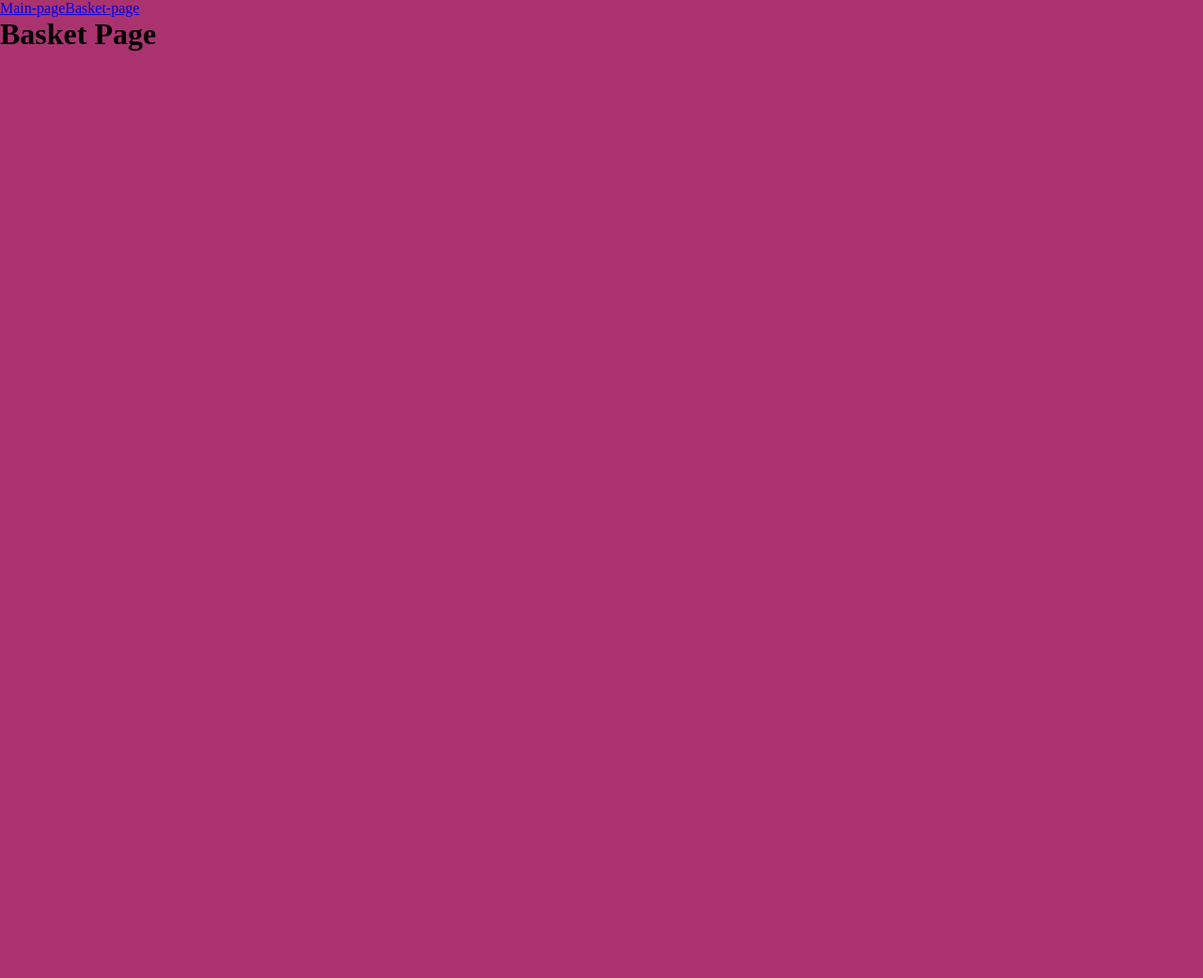
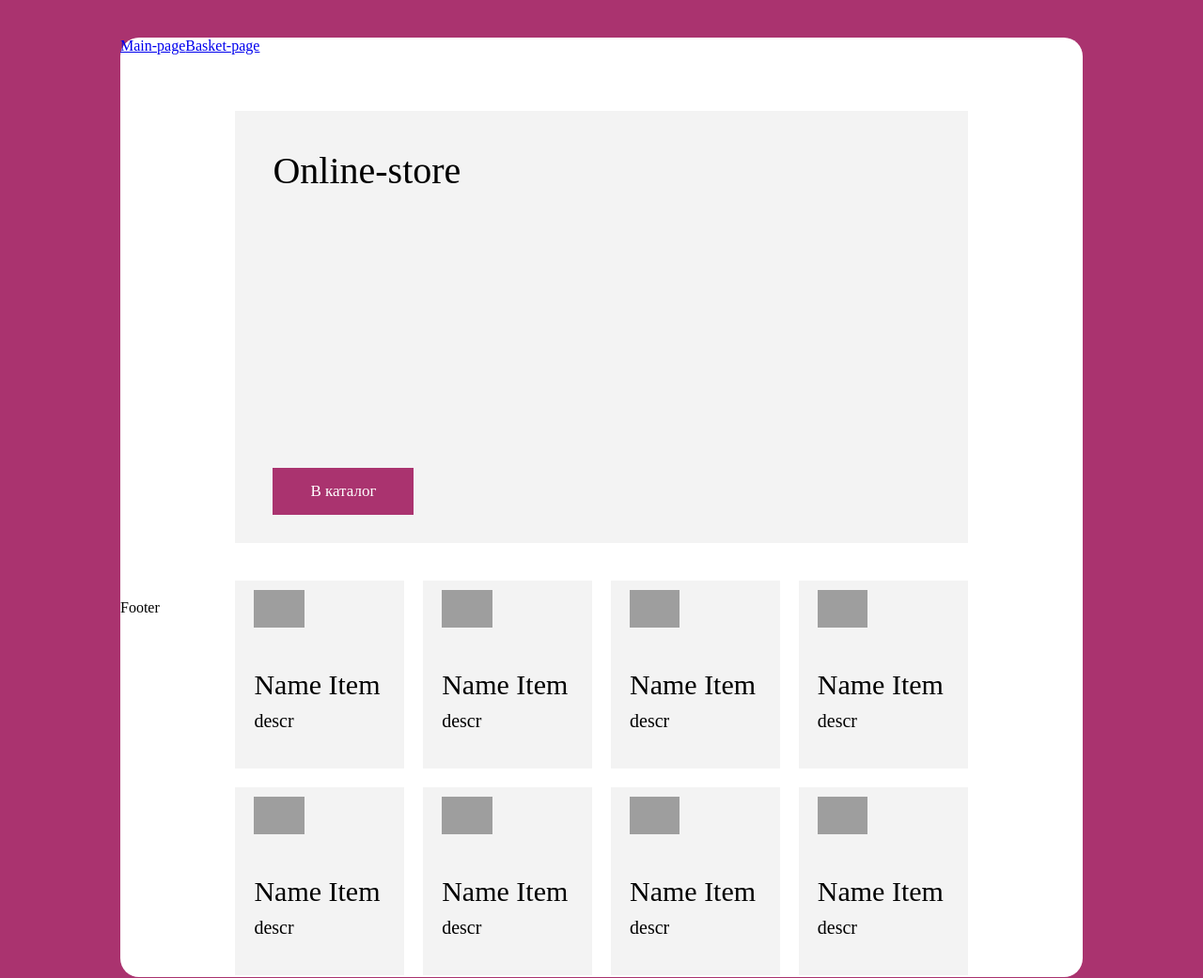
Before and after one commit to vladislavchikkj/Online-Store, a website built with webpack: page online-store/src/index.html in a window 1280 px wide. Shown: the whole page at 94% size. Before the commit the page ends 800 px from the top, so only its background shows below. Built offline with nearby package versions, Linux system fonts and the light colour scheme; grey boxes are pictures that could not be loaded.

Commit message:
add: fix layot response

```diff
--- a/online-store/src/pages/app/index.ts
+++ b/online-store/src/pages/app/index.ts
@@ -1,55 +1,17 @@
-import Page from '../core/templates/page'
-import MainPage from "../main-page";
-import BasketPage from "../basket-page";
-import Header from '../core/components/header';
+import WrapApp from "../core/wrapComponents";
 
-export const enum PageIds {
-    MainPage = 'main-page',
-    BasketPage = 'basket-page',
-}
 
-class App {
-    private static container: HTMLElement = document.body; // Потомучто в статике недоступен this
-    private static defaultPageId: string = 'current-page';
-    private initialPage: MainPage;
-    private header: Header;
+class App{
 
-    static renderNewPage(idPage: string) {
-        const currentPageHTML = document.querySelector(`#${App.defaultPageId}`);
-        if(currentPageHTML){
-            currentPageHTML.remove();
-        }
-        let page: Page | null = null;
-
-        if(idPage === PageIds.MainPage){
-            page = new MainPage(idPage)
-        } else if (idPage === PageIds.BasketPage) {
-            page = new BasketPage(idPage);
-        }
-
-        if(page){
-            const pageHTML = page.render();
-            pageHTML.id = App.defaultPageId;
-            App.container.append(pageHTML)
-        }
-    }
-
-    private enableRouteChange() {
-        window.addEventListener('hashchange', () => {
-            const hash = window.location.hash.slice(1);
-            App.renderNewPage(hash)
-        })
-    }
+    private static container: HTMLElement = document.body;
+    private wrapApp: WrapApp;
 
     constructor() {
-        this.initialPage = new MainPage('main-page');
-        this.header = new Header('header', 'header-container');
+        this.wrapApp = new WrapApp();
     }
 
     run() {
-        App.container.append(this.header.render());
-        App.renderNewPage('basket-page');
-        this.enableRouteChange();
+        App.container.append(this.wrapApp.renderWrapApp());
     }
 }
 
--- a/online-store/src/pages/basket-page/index.ts
+++ b/online-store/src/pages/basket-page/index.ts
@@ -11,7 +11,7 @@ class BasketPage extends Page {
     }
 
     render() {
-        const title = this.createHeaderTitle(BasketPage.TextObgect.MainTitle)
+        const title = this.createPage(BasketPage.TextObgect.MainTitle)
         this.container.append(title);
         return this.container;
     }
--- /dev/null
+++ b/online-store/src/pages/core/components/foter.ts
@@ -0,0 +1,21 @@
+import Component from "../templates/components";
+
+
+class Footer extends Component {
+    constructor(tagName: string, className: string) {
+        super(tagName, className);
+    }
+
+    renderPageButtons() {
+        const pageButtons = document.createElement('div');
+        pageButtons.innerText = 'Footer'
+        this.container.append(pageButtons)
+    }
+
+    render() {
+        this.renderPageButtons()
+        return this.container;
+    }
+}
+
+export default Footer;
--- a/online-store/src/pages/core/components/header.ts
+++ b/online-store/src/pages/core/components/header.ts
@@ -1,6 +1,6 @@
 import Component from "../templates/components";
-import { PageIds } from '../../app';
-
+import { PageIds } from '../../core/wrapComponents';
+import Page from "../templates/page";
 const Buttons = [
     {
         id: PageIds.MainPage,
@@ -29,7 +29,7 @@ class Header extends Component {
     }
 
     render() {
-        this.renderPageButtons();
+        this.renderPageButtons()
         return this.container;
     }
 }
--- a/online-store/src/pages/core/templates/page.ts
+++ b/online-store/src/pages/core/templates/page.ts
@@ -1,21 +1,25 @@
 abstract class Page {
     protected container: HTMLElement;
     static TextObgect = {};
+
 
     constructor(id: string) {
         this.container = document.createElement('div')
         this.container.id = id;
     }
 
-    protected createHeaderTitle(text: string) {
-        const headerTitle = document.createElement('h1');
-        headerTitle.innerHTML = text;
-        return headerTitle;
+    protected createPage(text: string) {
+        const page = document.createElement('div');
+        page.className += "main-page";
+        page.innerHTML = text;
+        return page;
     }
 
     render() {
         return this.container;
+
     }
+
 }
 
 export default Page;
--- /dev/null
+++ b/online-store/src/pages/core/wrapComponents.ts
@@ -0,0 +1,79 @@
+import Page from '../core/templates/page'
+import MainPage from "../main-page";
+import BasketPage from "../basket-page";
+import Header from '../core/components/header';
+import Footer from '../core/components/foter';
+
+export const enum PageIds {
+    MainPage = 'main-page',
+    BasketPage = 'basket-page',
+}
+
+class WrapApp {
+    protected static container: HTMLElement;
+    static TextObgect = {};
+    private initialPage: MainPage;
+    private header: Header;
+    private footer: Footer;
+
+    private static defaultPageId: string = 'currentPage';
+
+    static renderNewPage(idPage: string) {
+        const currentPageHTML = document.querySelector(`#${WrapApp.defaultPageId}`);
+        if(currentPageHTML){
+            console.log(currentPageHTML);
+            currentPageHTML.remove();
+        }
+        let page: Page | null = null;
+
+        if(idPage === PageIds.MainPage){
+            page = new MainPage(idPage)
+        } else if (idPage === PageIds.BasketPage) {
+            page = new BasketPage(idPage);
+        }
+
+        if(page){
+            const pageHTML = page.render();
+            pageHTML.id = WrapApp.defaultPageId;
+            WrapApp.container.append(pageHTML)
+            return page;
+        }
+
+
+
+    }
+
+    private enableRouteChange() {
+        window.addEventListener('hashchange', () => {
+            const hash = window.location.hash.slice(1);
+            WrapApp.renderNewPage(hash)
+        })
+    }
+
+    constructor() {
+        WrapApp.container = document.createElement('div')
+        WrapApp.container.className = 'container';
+        this.header = new Header('header', 'header-cc');
+        this.initialPage = new MainPage('main-page');
+        this.footer = new Footer('footer', 'Footer-cc');
+    }
+
+    // protected createWrapApp(text: string, className: string) {
+    //     const page = document.createElement('div');
+    //     page.className = className;
+    //     page.innerHTML = text;
+    //     console.log(page);
+    //     return page;
+    // }
+
+    renderWrapApp() {
+        WrapApp.container.append(this.header.render());
+        WrapApp.renderNewPage('main-page');
+        WrapApp.container.append(this.footer.render());
+        this.enableRouteChange();
+        return WrapApp.container;
+    }
+
+}
+
+export default WrapApp;
--- a/online-store/src/pages/main-page/index.ts
+++ b/online-store/src/pages/main-page/index.ts
@@ -1,10 +1,8 @@
-import  Page from '../core/templates/page'
-
+import  Page from '../core/templates/page';
 
 class MainPage extends Page{
     static TextObgect = {
-        MainTitle: `<div class="container">
-        <div class="main-page">
+        MainTitle: `
           <div class="main-page__box">
             Online-store
             <div class="btn">В каталог</div>
@@ -38,11 +36,36 @@ class MainPage extends Page{
                 <div class="decsr">descr</div>
               </div>
             </div>
-
+            <div class="catalog__item">
+              <img src="http://cdn.onlinewebfonts.com/svg/img_62296.png" alt="item-logo">
+              <div class="wrapper-text">
+                <div class="name-item">Name Item</div>
+                <div class="decsr">descr</div>
+              </div>
+            </div>
+            <div class="catalog__item">
+              <img src="http://cdn.onlinewebfonts.com/svg/img_62296.png" alt="item-logo">
+              <div class="wrapper-text">
+                <div class="name-item">Name Item</div>
+                <div class="decsr">descr</div>
+              </div>
+            </div>
+            <div class="catalog__item">
+              <img src="http://cdn.onlinewebfonts.com/svg/img_62296.png" alt="item-logo">
+              <div class="wrapper-text">
+                <div class="name-item">Name Item</div>
+                <div class="decsr">descr</div>
+              </div>
+            </div>
+            <div class="catalog__item">
+              <img src="http://cdn.onlinewebfonts.com/svg/img_62296.png" alt="item-logo">
+              <div class="wrapper-text">
+                <div class="name-item">Name Item</div>
+                <div class="decsr">descr</div>
+              </div>
+            </div>
           </div>
-        </div>
-
-      </div>`,
+        `,
     };
 
     constructor(id: string) {
@@ -52,8 +75,8 @@ class MainPage extends Page{
 
 
     render() {
-        const title = this.createHeaderTitle(MainPage.TextObgect.MainTitle);
-        this.container.append(title);
+        const page = this.createPage(MainPage.TextObgect.MainTitle);
+        this.container.append(page);
         return this.container;
     }
 }
--- a/online-store/src/style/style.scss
+++ b/online-store/src/style/style.scss
@@ -2,13 +2,17 @@ body{
     background-color: rgb(170, 51, 111);
 }
 
-.container {
+.container{
     display: flex;
+    flex-direction: column;
     width: 80%; // Del
     height: 1000px; // Del
     margin: 40px auto 40px auto;
     background-color: #fff;
     border-radius: 20px;
+    .page{
+        width: 100%;
+    }
     .main-page{
         margin: 40px auto;
         width: 80%;
```
Also changed, not shown: online-store/src/pages/core/wrapCurrentPage.ts (added, +71 -0 lines).
